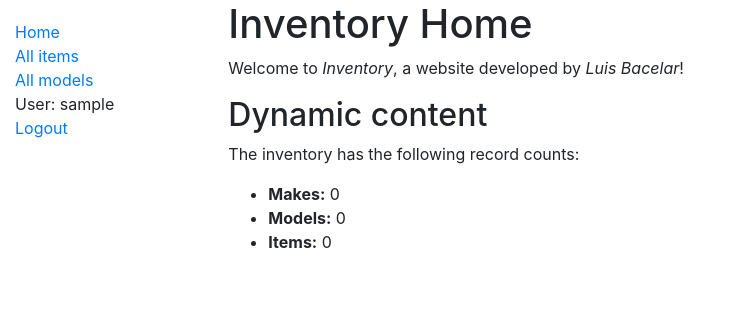
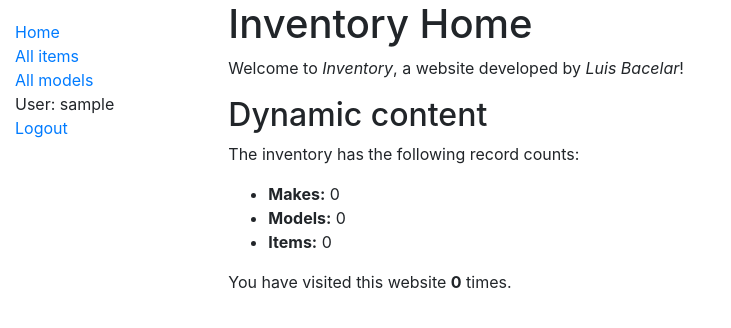
Before and after one commit to lmbacelar/cubit, a Django app: page /inventory/ in a window 1280 px wide. Shown: the top 328 px of the page, without its empty margins (0-731 px from the left). Run offline with Django 3.2, Linux system fonts and the light colour scheme; the visitor is signed in with stand-in values (Sample User, id 1); data that the repository does not hold is empty; some libraries are stand-ins or nearby versions.

Commit message:
Displaying visit count on Inventory index

```diff
--- a/inventory/templates/index.html
+++ b/inventory/templates/index.html
@@ -11,4 +11,5 @@
     <li><strong>Models:</strong> {{ num_models }}</li>
     <li><strong>Items:</strong> {{ num_items }}</li>
   </ul>
+  <p>You have visited this website <strong>{{ num_visits }}</strong> time{{ num_visits|pluralize }}.<p>
 {% endblock %}
```
